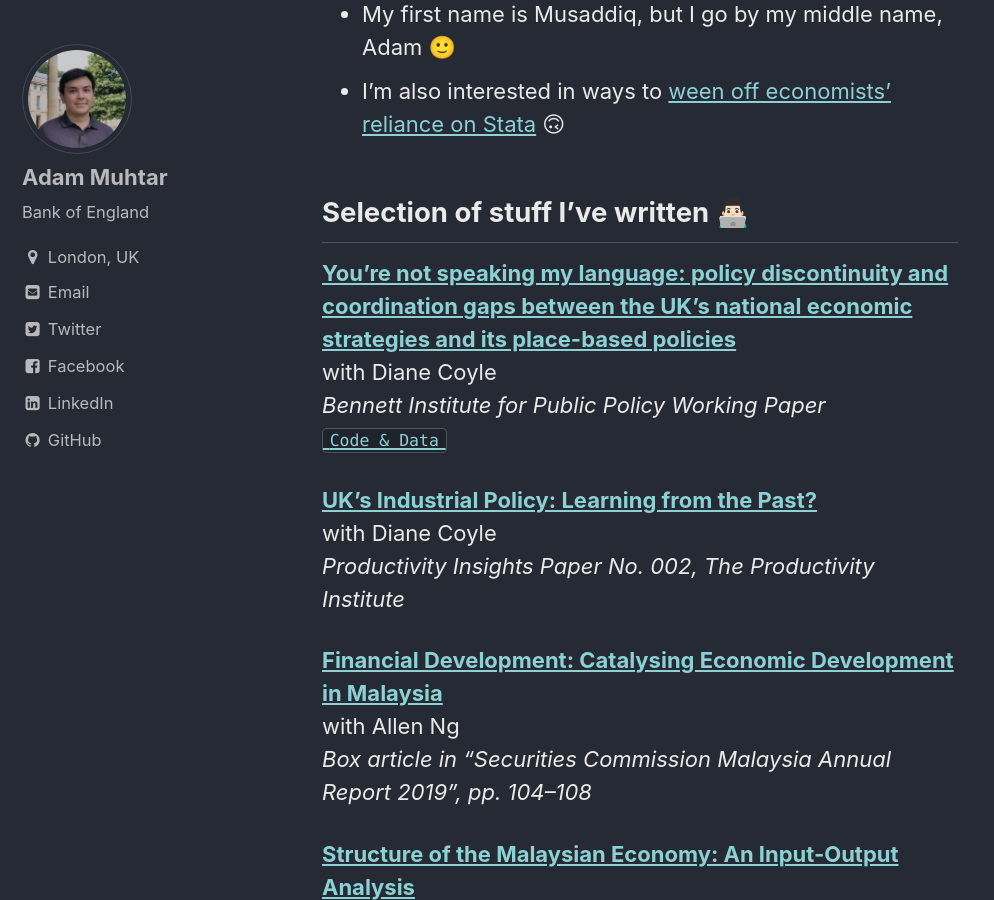
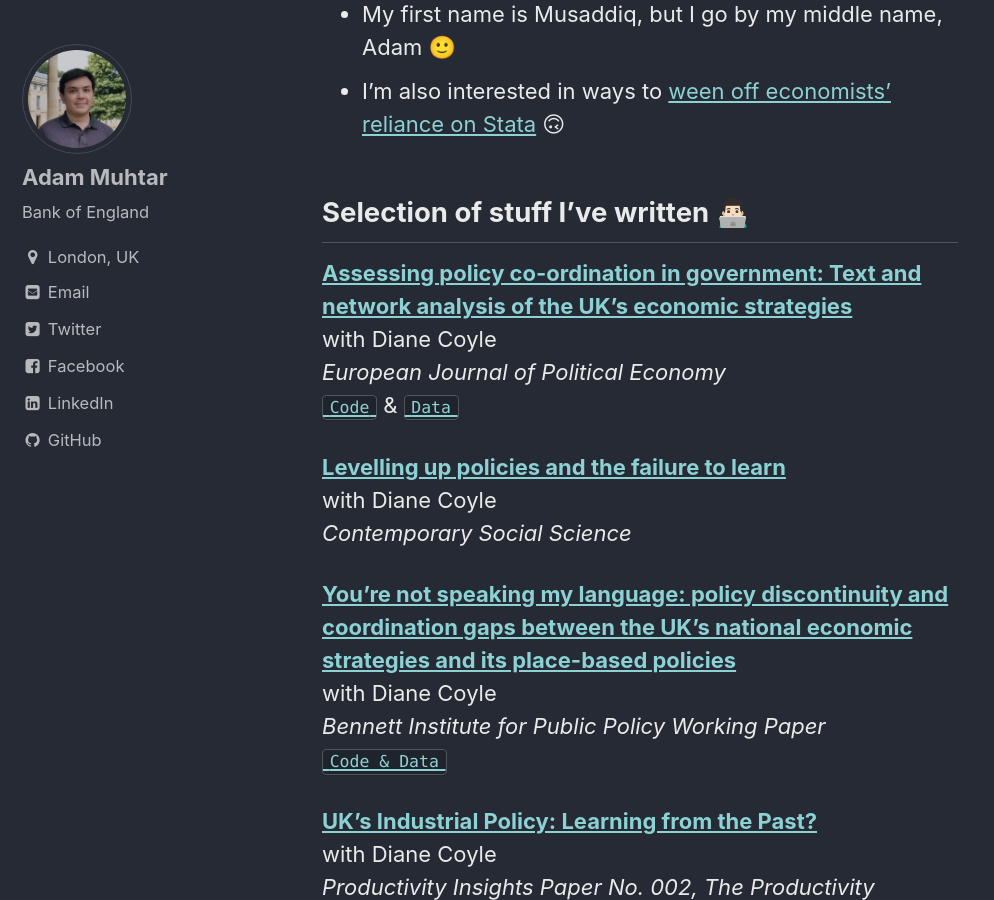
Before and after one commit to adammuhtar/adammuhtar.github.io, a Jekyll site: the page built from index.md, in a window 1280 px wide and 900 px high, scrolled down 2268 px. Shown: the whole window, without its empty margins (0-994 px from the left). Built offline with Jekyll 4.4.1, drawn with Linux system fonts in a browser that asks for light colours.

Commit message:
add new papers

```diff
--- a/index.md
+++ b/index.md
@@ -29,6 +29,15 @@ Some extra bits about myself:
 * I'm also interested in ways to [ween off economists' reliance on Stata](https://i.kym-cdn.com/photos/images/original/001/858/619/19d) 🙃
 
 ## Selection of stuff I've written 👨🏻‍💻
+**[Assessing policy co-ordination in government: Text and network analysis of the UK's economic strategies](https://doi.org/10.1016/j.ejpoleco.2023.102402)**<br/>
+with Diane Coyle<br/>
+_European Journal of Political Economy_<br/>
+[`Code`](https://github.com/adammuhtar/nlp-networks-uk-econ-strategies) & [`Data`](https://www.kaggle.com/datasets/adammuhtar/uk-policy-paper-economic-strategy-term-frequency)
+
+**[Levelling up policies and the failure to learn](https://doi.org/10.1080/21582041.2023.2197877)**<br/>
+with Diane Coyle<br/>
+_Contemporary Social Science_
+
 **[You’re not speaking my language: policy discontinuity and coordination gaps between the UK’s national economic strategies and its place-based policies](https://www.bennettinstitute.cam.ac.uk/publications/youre-not-speaking-my-language/)**<br/>
 with Diane Coyle<br/>
 _Bennett Institute for Public Policy Working Paper_<br/>
```
